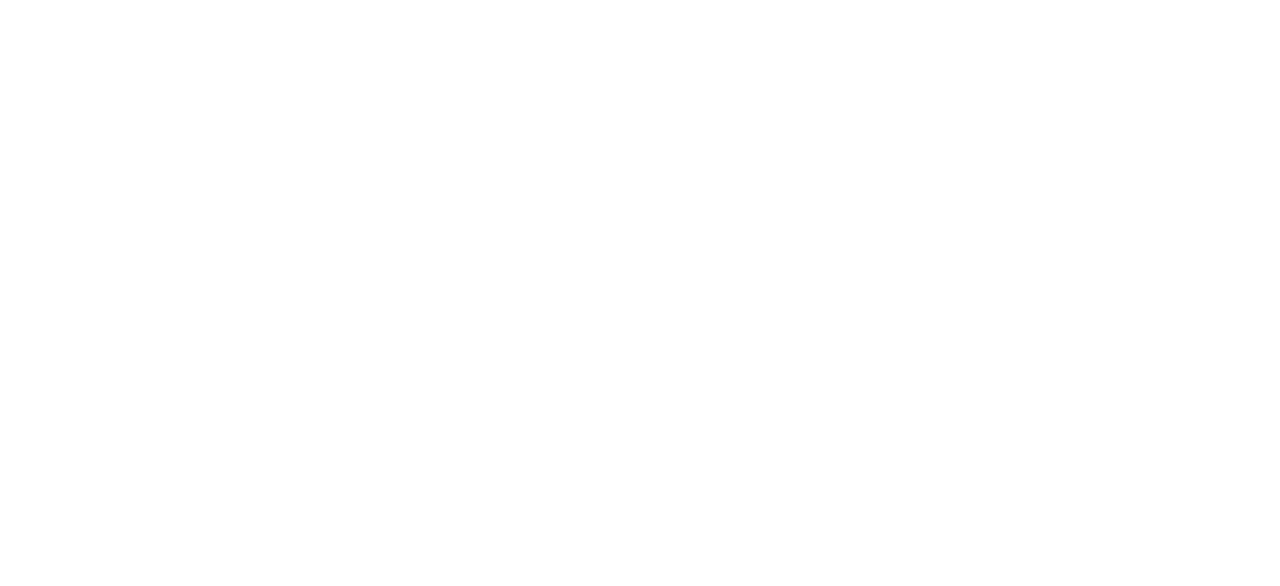
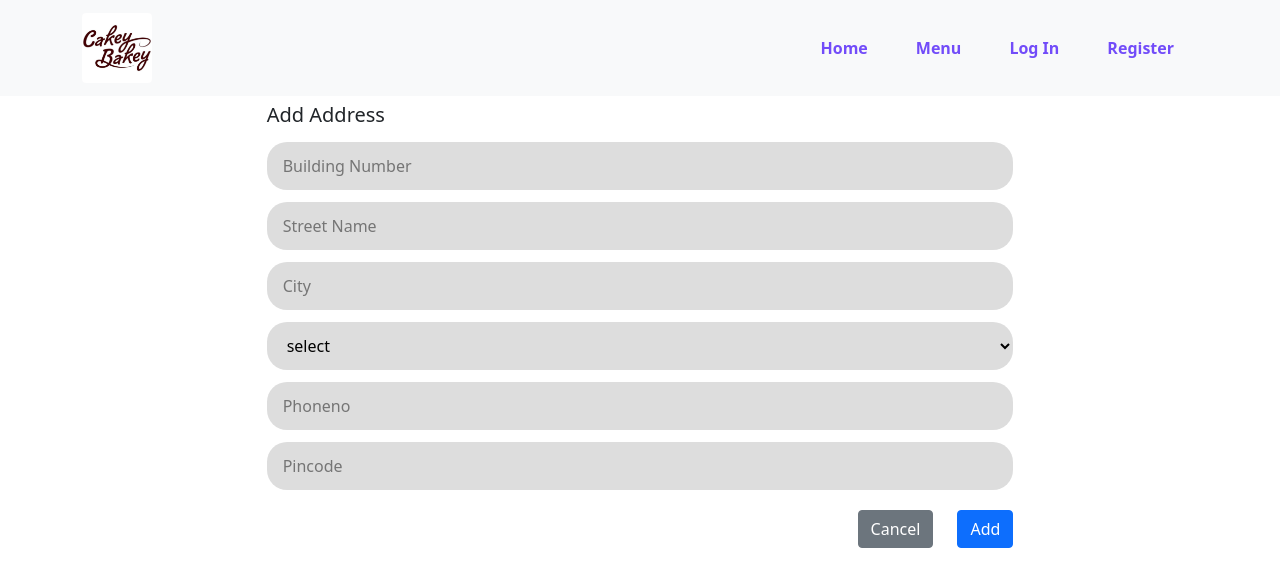
Before and after one commit to Praveen505Kumar/Cakey-Bakey, a React (Create React App) app in the folder client/: page /addaddress in a window 1280 px wide. Before the commit this address had no page. Shown: the top 586 px of the page. Built offline with nearby package versions, Linux system fonts and the light colour scheme.

Commit message:
address completed

```diff
--- a/client/src/App.js
+++ b/client/src/App.js
@@ -20,6 +20,8 @@
 import Profile from "./components/core/Profile";
 import Userorders from "./components/core/Userorders";
 import Ordersuccess from "./components/core/Ordersuccess";
+import CheckoutFormUpdate from "./components/core/CheckoutFormUpdate";
+import CheckoutForm from "./components/core/CheckoutForm";
 
 const App = () => {
   return (
@@ -45,6 +47,8 @@
         <Route path="/checkout" element={<Checkout />} />
         <Route path="/user/profile" element={<Profile />} />
         <Route path="/user/orders" element={<Userorders />} />
+        <Route path="/updateaddress" element={<CheckoutFormUpdate />} />
+        <Route path="/addaddress" element={<CheckoutForm />} />
         <Route path="/user/ordersuccess" element={<Ordersuccess />} />
 
       </Routes>
--- a/client/src/components/admin/Category/CategoryformEdit.js
+++ b/client/src/components/admin/Category/CategoryformEdit.js
@@ -54,7 +54,7 @@
                         <form >
                             <div className="col-12 mt-2">
                                 <div className="form-check my-2">
-                                    <input className="form-check-input" type="radio" name="enabled" value="enabled" onChange={handleRadioChange} checked={isEnable} ></input>
+                                    <input className="form-check-input" type="radio" name="enabled" value="enabled" onChange={handleRadioChange} ></input>
                                     <label className="form-check-label" for="CashOnDelivery">enable</label>
                                 </div>
                             </div>
--- a/client/src/components/core/Checkout.js
+++ b/client/src/components/core/Checkout.js
@@ -1,12 +1,10 @@
 import Footer from "./Footer";
 import Navbar from "./Navbar";
-import CheckoutForm from "./CheckoutForm";
-import { Navigate } from "react-router-dom";
+import { Navigate, Link } from "react-router-dom";
 import { connect } from "react-redux";
 import { clearCart } from "../../redux/Cart/action";
 import axios from "axios";
 import { useEffect, useState } from "react";
-import CheckoutFormUpdate from "./CheckoutFormUpdate"
 
 
 const Checkout = (props) => {
@@ -31,12 +29,12 @@
     );
     const handleSubmit = (e) => {
         e.preventDefault();
-        console.log(values.mode)
+        console.log(address)
         if (values.mode === "CashOnDelivery" && address) {
             const products = props.cart
             const total_amount = props.totalprice
             const user = JSON.parse(localStorage.getItem("sample"))
-            axios.post('http://localhost:8000/api/order/create/' + user._id, { order: { products, total_amount } })
+            axios.post('http://localhost:8000/api/order/create/' + user._id, { order: { products, total_amount, address: address._id } })
                 .then(response => {
                     setValues({ ...values, error: false, success: true });
                     console.log(response.data);
@@ -47,6 +45,15 @@
                     setValues({ ...values, error: error.response.data.error, success: false });
                     console.log(error);
                 })
+        }
+        else if (values.mode !== "CashOnDelivery" && !address) {
+            setValues({ ...values, error: "please select Payment and address ", success: false });
+        }
+        else if (values.mode === "CashOnDelivery" && !address) {
+            setValues({ ...values, error: "please update address ", success: false });
+        }
+        else {
+            setValues({ ...values, error: "please select payment method  ", success: false });
         }
     };
     return (
@@ -62,23 +69,9 @@
                     {!address && (<div className="alert alert-danger mt-4 px-2">
                         <strong>No Address Found</strong>
                         <div class="d-flex justify-content-start p-2 my-5 mt-0">
-                            <button type="button" class="btn btn-Success bcolor" data-bs-toggle="modal" data-bs-target="#staticBackdrop">
+                            <Link to="/addaddress" class="btn btn-Success bcolor">
                                 Add Address
-                            </button>
-                        </div>
-
-                        <div class="modal fade" id="staticBackdrop" data-bs-backdrop="static" data-bs-keyboard="false" tabindex="-1" aria-labelledby="staticBackdropLabel" aria-hidden="true">
-                            <div class="modal-dialog modal-dialog-centered">
-                                <div class="modal-content">
-                                    <div class="modal-header">
-                                        <h5 class="modal-title" id="staticBackdropLabel">Add Address</h5>
-                                        <button type="button" class="btn-close" data-bs-dismiss="modal" aria-label="Close"></button>
-                                    </div>
-                                    <div class="modal-body">
-                                        <CheckoutForm />
-                                    </div>
-                                </div>
-                            </div>
+                            </Link>
                         </div>
                     </div>)}
 
@@ -91,56 +84,14 @@
                             +91-{address.phoneno}<br></br>
                         </div>
                         <div class="d-flex justify-content-start p-2 my-5 mt-0">
-                            <button type="button" class="btn btn-Success bcolor" data-bs-toggle="modal" data-bs-target="#staticBackdrop">
+                            <Link to="/updateaddress" class="btn btn-Success bcolor">
                                 Update Address
-                            </button>
+                            </Link>
                         </div>
 
-                        <div class="modal fade" id="staticBackdrop" data-bs-backdrop="static" data-bs-keyboard="false" tabindex="-1" aria-labelledby="staticBackdropLabel" aria-hidden="true">
-                            <div class="modal-dialog modal-dialog-centered">
-                                <div class="modal-content">
-                                    <div class="modal-header">
-                                        <h5 class="modal-title" id="staticBackdropLabel">Update Address</h5>
-                                        <button type="button" class="btn-close" data-bs-dismiss="modal" aria-label="Close"></button>
-                                    </div>
-                                    <div class="modal-body">
-                                        <CheckoutFormUpdate />
-                                    </div>
-                                </div>
-                            </div>
-                        </div>
                     </div>)}
-
-                    {/* <span className="my-3 d-inline-block">
-                        <button className="btn btn-primary">Add Address</button>
-                </span>*/}
                     <div>
 
-                        {/* <div>
-
-                        <strong>Address:</strong>
-                    </div>
-                    <div className="row mt-2" >
-                        <input type="text" Placeholder="Building Number" className="input"></input>
-                        <input type="text" Placeholder="Street Name" className="input"></input>
-                        <input type="text" Placeholder="City" className=" input"></input>
-                        <select className="input " aria-label="Default select example  ">
-                            {states.map((state) => (
-                                <option value={state}>{state}</option>
-                            ))}
-
-                        </select>
-                        <input type="text" Placeholder="Pincode" className="input"></input>
-                        <div className="col">
-                            <span className=" Btn my-2 mr-2 ">
-                                <button className="btn btn-secondary">Cancel</button>
-                            </span>
-                            <span className=" Btn my-2 ml-2 ">
-                                <button className="btn btn-primary ms-4">Update</button>
-                            </span>
-                        </div>
-
-                    </div>*/}
                         <div className="my-4">
                             <div className="row">
                                 <h2 className=" ">Mode of Payment</h2>
@@ -181,6 +132,9 @@
                                     <button className="btn btn-primary" onClick={handleSubmit}>Place Orders</button>
                                 </div>
                             </div>
+                            {values.error && (<div className="alert alert-danger py-2" role="alert">
+                                Error:{values.error}
+                            </div>)}
                             {values.success && <Navigate to="/user/ordersuccess" />}
                         </form>
                     </div>
--- a/client/src/components/core/CheckoutForm.js
+++ b/client/src/components/core/CheckoutForm.js
@@ -1,4 +1,6 @@
 import { useState, useEffect } from "react";
+import { Navigate } from "react-router-dom";
+import Navbar from "./Navbar";
 import axios from "axios"
 const CheckoutForm = () => {
     const [values, setValues] = useState({
@@ -21,13 +23,11 @@
         const user = JSON.parse(localStorage.getItem("sample"))
         axios.post('http://localhost:8000/api/address/create/' + user._id, { flatno, streetname, city, pincode, phoneno, userId: user._id, state })
             .then(response => {
-                setValues({ ...values, error: false });
+                setValues({ ...values, error: false, success: true });
                 console.log(response.data);
-                window.location.reload();
-                // alert('category added!!');
             })
             .catch(error => {
-                setValues({ ...values, error: error.response.data.error });
+                setValues({ ...values, error: error.response.data.error, success: false });
                 console.log(error);
             })
 
@@ -39,14 +39,16 @@
         , " Odisha", "Punjab", "Rajasthan", "Sikkim", "Tamil Nadu", "  Telangana", " Tripura", " Uttar Pradesh", " Uttarakhand", "West Bengal"]
     return (
         <div>
+            <Navbar />
             <form>
 
-                <div class="col-sm-7 mx-auto ">
-
+                <div class="header-pad col-sm-7 mx-auto ">
+                    <h5 class="modal-title">Add Address</h5>
                     <input name="flatno" type="text" Placeholder="Building Number" className="input" required onChange={handleChange}></input>
                     <input name="streetname" type="text" Placeholder="Street Name" className="input" required onChange={handleChange}></input>
                     <input name="city" type="text" Placeholder="City" className=" input" required onChange={handleChange}></input>
                     <select name="state" className="input " required onChange={handleChange}>
+                        <option>select</option>
                         {states.map((state) => (
                             <option value={state}>{state}</option>
                         ))}
@@ -59,12 +61,12 @@
                             <button className="btn btn-secondary">Cancel</button>
                         </span>
                         <span className=" Btn my-2 ml-2 ">
-                            <button className="btn btn-primary ms-4" onClick={handleSubmit} >Update</button>
+                            <button className="btn btn-primary ms-4" onClick={handleSubmit} >Add</button>
                         </span>
                     </div>
                 </div>
 
-
+                {success && <Navigate to="/checkout" />}
             </form>
         </div>
 
--- a/client/src/components/core/CheckoutFormUpdate.js
+++ b/client/src/components/core/CheckoutFormUpdate.js
@@ -1,6 +1,8 @@
 import { useState, useEffect } from "react";
+import { Navigate, Link } from "react-router-dom";
+import Navbar from "./Navbar";
 import axios from "axios"
-const CheckoutForm = () => {
+const CheckoutFormUpdate = () => {
     const [values, setValues] = useState({
         flatno: "",
         streetname: "",
@@ -21,13 +23,13 @@
         const user = JSON.parse(localStorage.getItem("sample"))
         axios.post('http://localhost:8000/api/address/update/' + user._id, { flatno, streetname, city, pincode, phoneno, userId: user._id, state })
             .then(response => {
-                setValues({ ...values, error: false });
+                setValues({ ...values, error: false, success: true });
                 console.log(response.data);
-                window.location.reload();
+
                 // alert('category added!!');
             })
             .catch(error => {
-                setValues({ ...values, error: error.response.data.error });
+                setValues({ ...values, error: error.response.data.error, success: false });
                 console.log(error);
             })
 
@@ -45,7 +47,7 @@
                     pincode: address.pincode,
                     phoneno: address.phoneno,
                     state: address.state,
-                    success: true,
+
                     error: false
 
                 });
@@ -54,7 +56,7 @@
             .catch((err) => {
                 setValues({
                     ...values,
-                    success: false,
+
                     error: err.response.data.error
 
                 })
@@ -80,10 +82,11 @@
     })
     return (
         <div>
+            <Navbar />
             <form>
 
-                <div class="col-sm-7 mx-auto ">
-
+                <div class="header-pad col-sm-7 mx-auto ">
+                    <h5 class="modal-title">Update Address</h5>
                     <input name="flatno" defaultValue={flatno} type="text" Placeholder="Building Number" className="input" required onChange={handleChange}></input>
                     <input name="streetname" defaultValue={streetname} type="text" Placeholder="Street Name" className="input" required onChange={handleChange}></input>
                     <input name="city" defaultValue={city} type="text" Placeholder="City" className=" input" required onChange={handleChange}></input>
@@ -99,15 +102,16 @@
                             <button className="btn btn-secondary">Cancel</button>
                         </span>
                         <span className=" Btn my-2 ml-2 ">
+
                             <button className="btn btn-primary ms-4" onClick={handleSubmit} >Update</button>
                         </span>
                     </div>
                 </div>
 
-
+                {success && <Navigate to="/checkout" />}
             </form>
         </div>
 
     );
 }
-export default CheckoutForm;
+export default CheckoutFormUpdate;
```
Also changed, not shown: client/src/components/core/Logout.js (+4 -3 lines).
